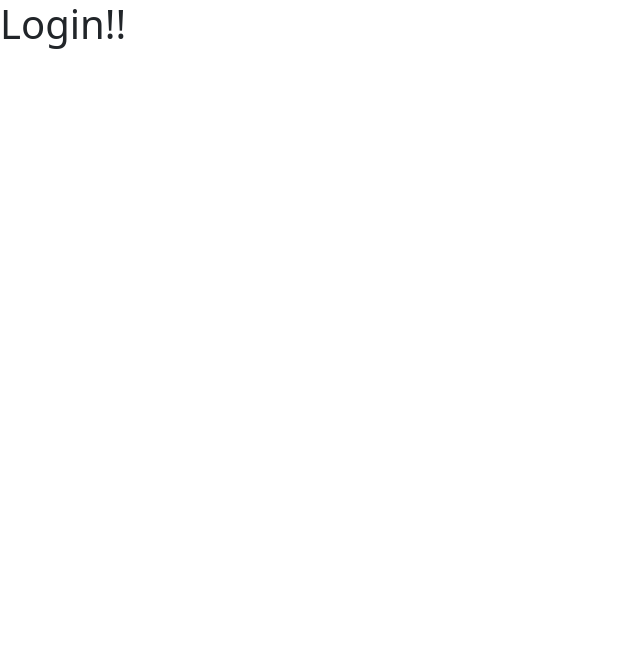
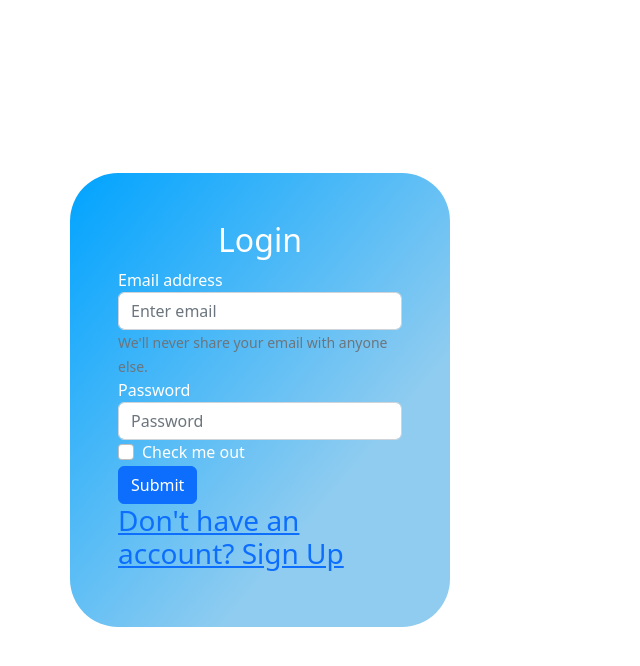
Before and after one commit to keyurpancholi/Airlinex, a React (Create React App) app in the folder frontend/airlinex/: page /login in a window 1280 px wide. Shown: the top 666 px of the page, without its empty margins (0-640 px from the left). Built offline with nearby package versions, Linux system fonts and the light colour scheme.

Commit message:
Added login form

```diff
--- a/frontend/airlinex/src/App.js
+++ b/frontend/airlinex/src/App.js
@@ -1,13 +1,15 @@
 import "./App.css";
 import { Routes, Route } from "react-router-dom";
 import HomePage from "./Pages/HomePage";
-import LoginPage from "./Pages/Login";
+import LoginPage from "./Pages/Login/Login";
+import SignUpPage from "./Pages/SignUp/Signup";
 
 function App() {
   return (
     <Routes>
       <Route path="/" exact element={<HomePage/>} />
       <Route path="/login" element={<LoginPage/>} />
+      <Route path="/signup" element={<SignUpPage/>} />
     </Routes>
   );
 }
--- a/frontend/airlinex/src/Pages/Login.js
+++ /dev/null
@@ -1,9 +0,0 @@
-const LoginPage = () => {
-    return (
-        <h1>
-            Login!!
-        </h1>
-    )
-}
-
-export default LoginPage
--- /dev/null
+++ b/frontend/airlinex/src/Pages/Login/Login.css
@@ -0,0 +1,12 @@
+.container {
+    color: #fff;
+}
+
+.login-heading {
+    text-align: center;
+}
+
+.form-div {
+    border-radius: 3rem;
+    background-image: linear-gradient(to bottom right, #00A3FF, #8fccf0 70%);
+}
--- /dev/null
+++ b/frontend/airlinex/src/Pages/Login/Login.js
@@ -0,0 +1,62 @@
+import { Link } from "react-router-dom";
+import "../../../node_modules/bootstrap/dist/css/bootstrap.min.css";
+import "./Login.css";
+
+const LoginPage = () => {
+  return (
+    <div className="container">
+      <div className="row min-vh-100 align-items-center">
+        <div className="col-sm-4 px-5 py-5 form-div">
+          <form>
+            <h2 className="login-heading">Login</h2>
+            <div className="form-group">
+              <label for="exampleInputEmail1">Email address</label>
+              <input
+                type="email"
+                className="form-control"
+                id="exampleInputEmail1"
+                aria-describedby="emailHelp"
+                placeholder="Enter email"
+              />
+              <small id="emailHelp" className="form-text text-muted">
+                We'll never share your email with anyone else.
+              </small>
+            </div>
+            <div className="form-group">
+              <label for="exampleInputPassword1">Password</label>
+              <input
+                type="password"
+                className="form-control"
+                id="exampleInputPassword1"
+                placeholder="Password"
+              />
+            </div>
+            <div className="form-group form-check">
+              <input
+                type="checkbox"
+                className="form-check-input"
+                id="exampleCheck1"
+              />
+              <label className="form-check-label" for="exampleCheck1">
+                Check me out
+              </label>
+            </div>
+            <Link to="/">
+              <button type="submit" className="btn btn-primary">
+                Submit
+              </button>
+            </Link>
+            <Link to="/signup">
+              <h3>Don't have an account? Sign Up</h3>
+            </Link>
+          </form>
+        </div>
+        <div className="col-sm-8 align-items-center">
+          <h1>Login here</h1>
+        </div>
+      </div>
+    </div>
+  );
+};
+
+export default LoginPage;
--- /dev/null
+++ b/frontend/airlinex/src/Pages/SignUp/Signup.js
@@ -0,0 +1,7 @@
+const SignUpPage = () => {
+    return (
+        <h1>Signup</h1>
+    )
+}
+
+export default SignUpPage
```
